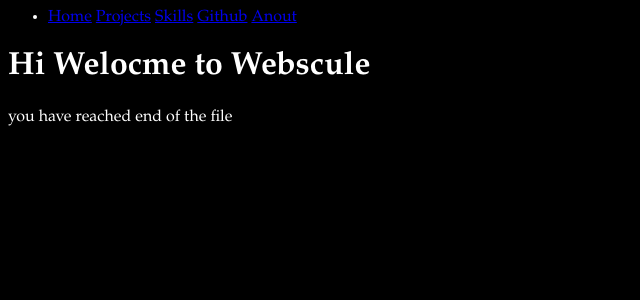
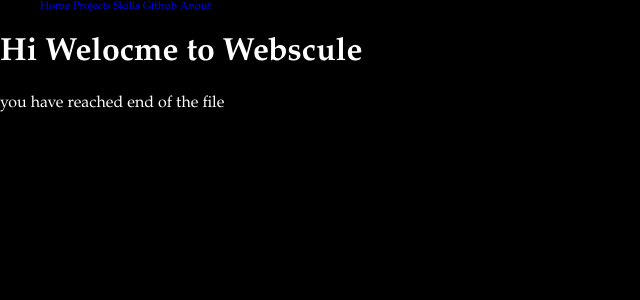
Before and after one commit to PraveenDKatti/PraveenDKatti.github.io, a Jekyll site: the page built from index.html, in a window 1280 px wide. Shown: the top 300 px of the page, without its empty margins (0-640 px from the left). Built offline with Jekyll 4.4.1, drawn with Linux system fonts in a browser that asks for light colours.

Commit message:
applied styling for class nav-bar and anchor tag

```diff
--- a/css/main.css
+++ b/css/main.css
@@ -1,6 +1,19 @@
+*{
+  font-family:Palatino, URW Palladio L, serif;
+  font-stretch: semi-condensed;
+}
+
 body{
   background-color:black;
   color:white;
-  font-family:Palatino, URW Palladio L, serif;
-  font-stretch: semi-condensed;
+  margin:0;
+  padding:0;
 }
+a{
+  text-decoration:none;
+}
+.nav-bar{
+  font-size: 11px;
+  max-height: 80px;
+  list-style-type:none;
+}
```
